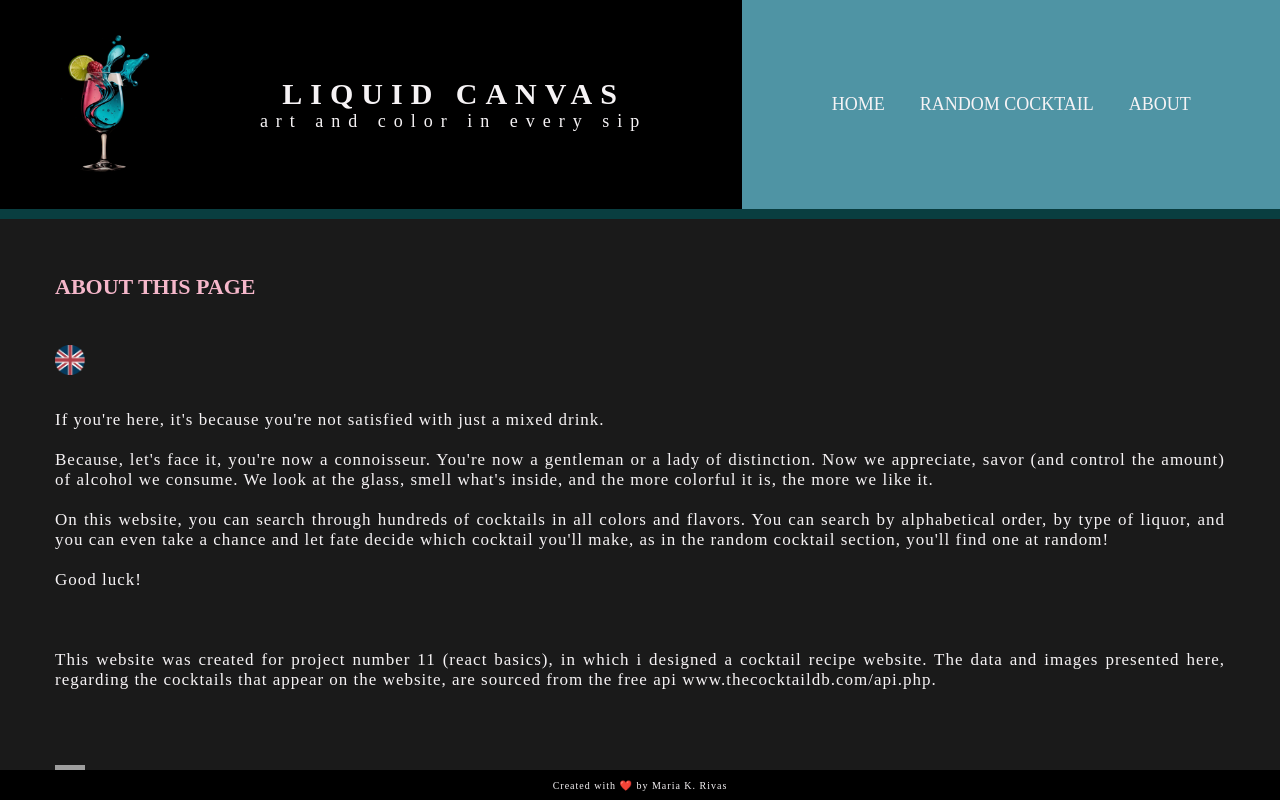
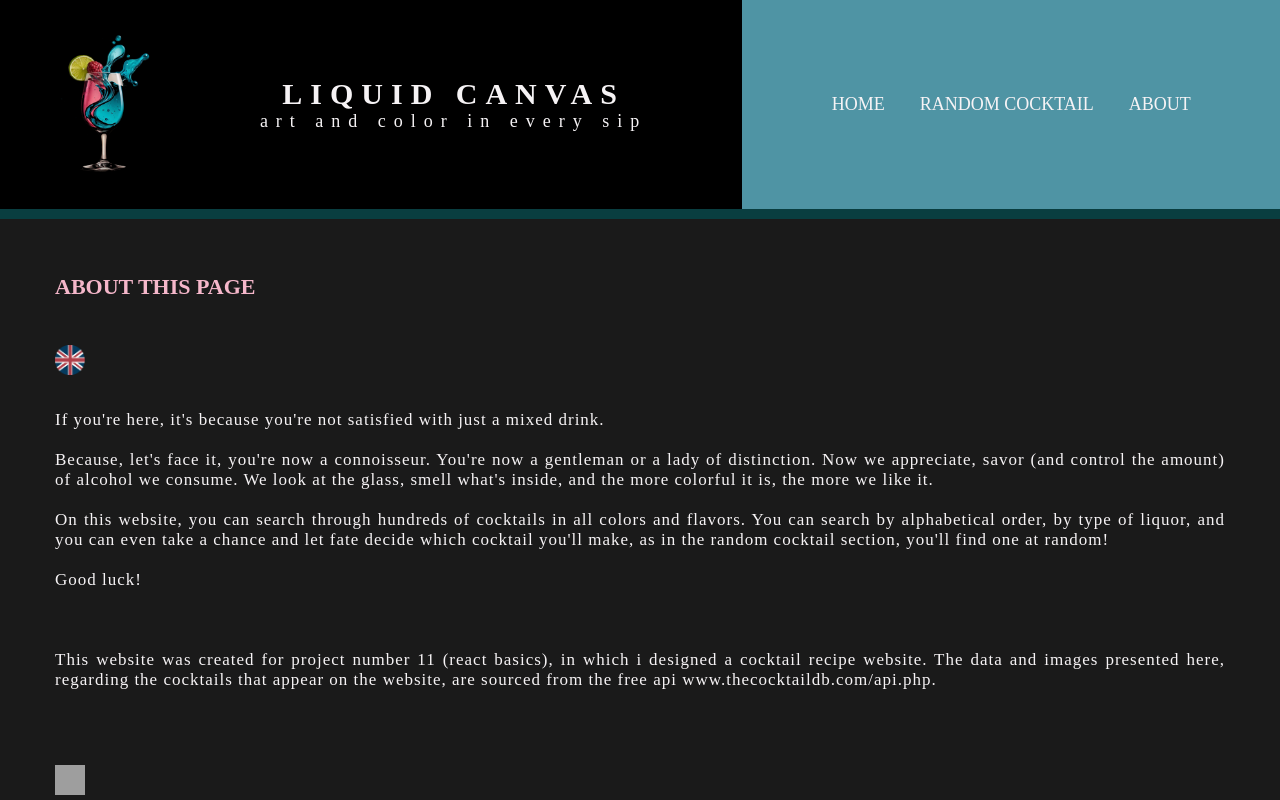
Before and after one commit to RadiooGaga/liquid-canvas, a React (Vite) app: page /about in a window 1280 px wide. Shown: the top 800 px of the page. Built offline with nearby package versions, Linux system fonts and the light colour scheme; grey boxes are pictures that could not be loaded; a web font is replaced by a local one.

Commit message:
footer position

```diff
--- a/src/components/Footer/Footer.css
+++ b/src/components/Footer/Footer.css
@@ -5,8 +5,8 @@ footer {
     width: 100%;
     height: 40px;
     background-color: black;
-    position: fixed;
-    bottom: 0;
+    position: absolute;
+    bottom: 1;
 }
 
 .footerSpan {
```
